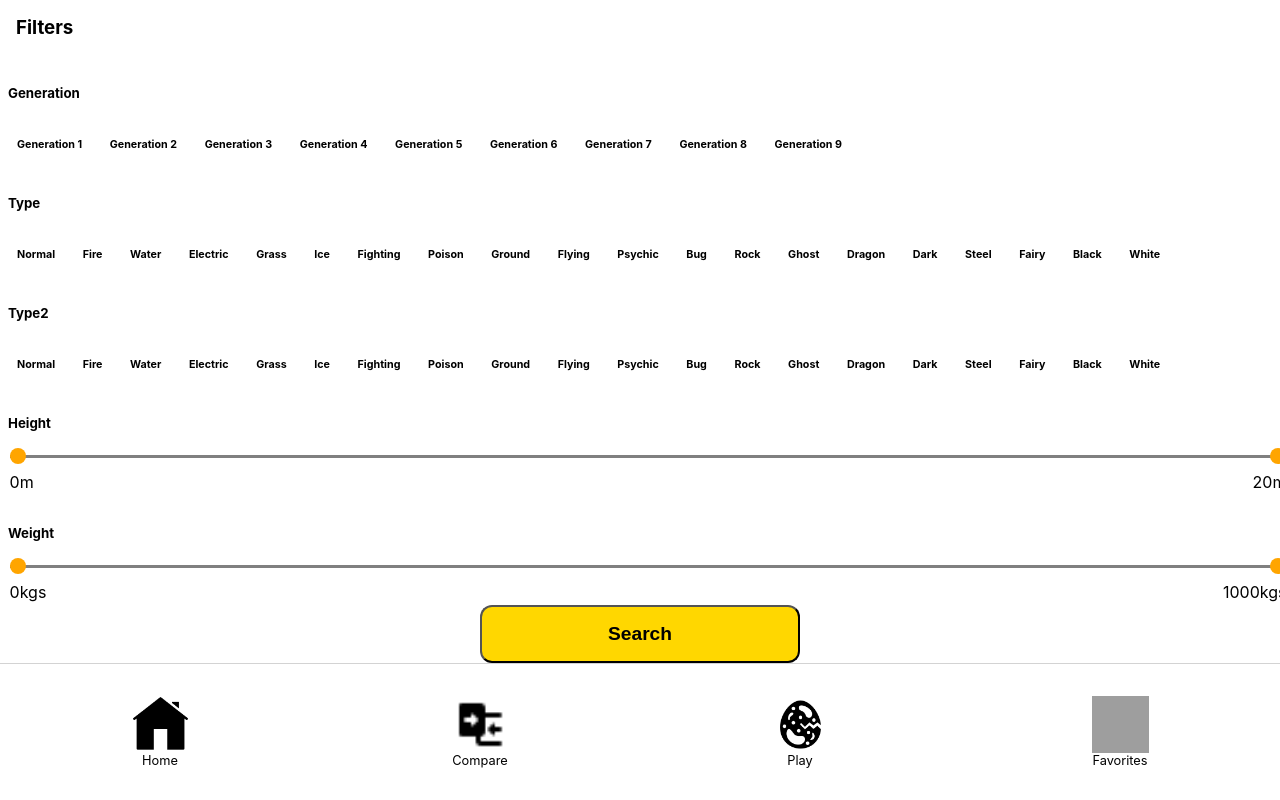
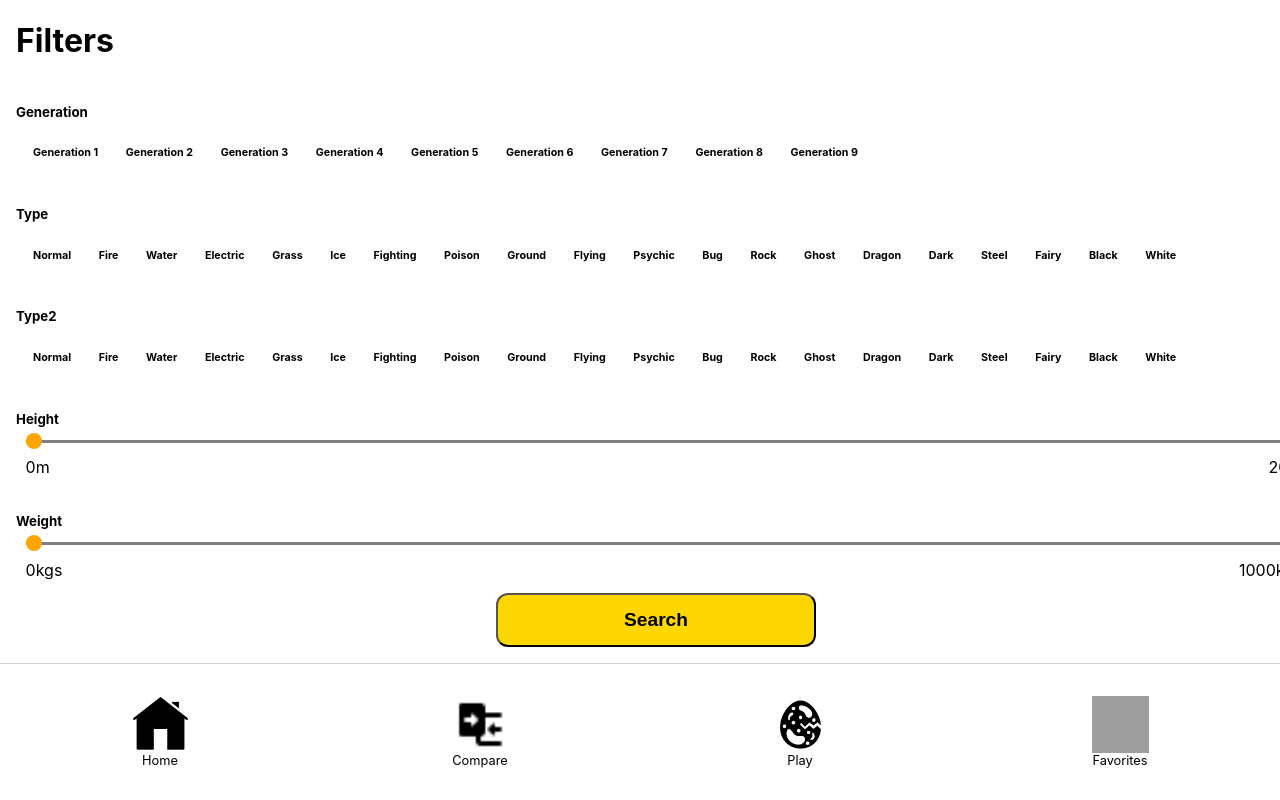
Before and after one commit to Cg9291/pokedex, a React (Create React App) app: page /filter/1 in a window 1280 px wide. Built offline with nearby package versions, Linux system fonts and the light colour scheme; grey boxes are pictures that could not be loaded.

Commit message:
fixed Filter alignments/positioning

```diff
--- a/src/components/homepage/filteredSearch/filter/Filter.tsx
+++ b/src/components/homepage/filteredSearch/filter/Filter.tsx
@@ -28,7 +28,6 @@ const FiltersContainer = styled(ContainerPrototype)`
 const FiltersHeadersContainer = styled.div`
     display: flex;
     align-items: start;
-    padding: 0.5rem; //review
     height: 30%;
 `;
 
--- a/src/pages/FilteredSearch.tsx
+++ b/src/pages/FilteredSearch.tsx
@@ -90,6 +90,7 @@ export function FilteredSearch(): React.ReactElement {
 const Container = styled(ContainerPrototype)`
     flex-direction: column;
     overflow: hidden;
+    padding: 0 1rem;
 `;
 
 const Form = styled.form.attrs({
@@ -101,8 +102,8 @@ const Form = styled.form.attrs({
     height: 100%;
     display: flex;
 `;
-const Title = styled.h3`
-    margin: 1rem 0 1rem 1rem;
+const Title = styled.h1`
+    //margin: 1rem 0 1rem 1rem;
 `;
 
 const SubmitButtonContainer = styled.button.attrs({ type: "submit" })`
@@ -114,4 +115,5 @@ const SubmitButtonContainer = styled.button.attrs({ type: "submit" })`
     background-color: gold;
     font-size: 1.2em;
     font-weight: 600;
+    margin-bottom: 1rem;
 `;
```
